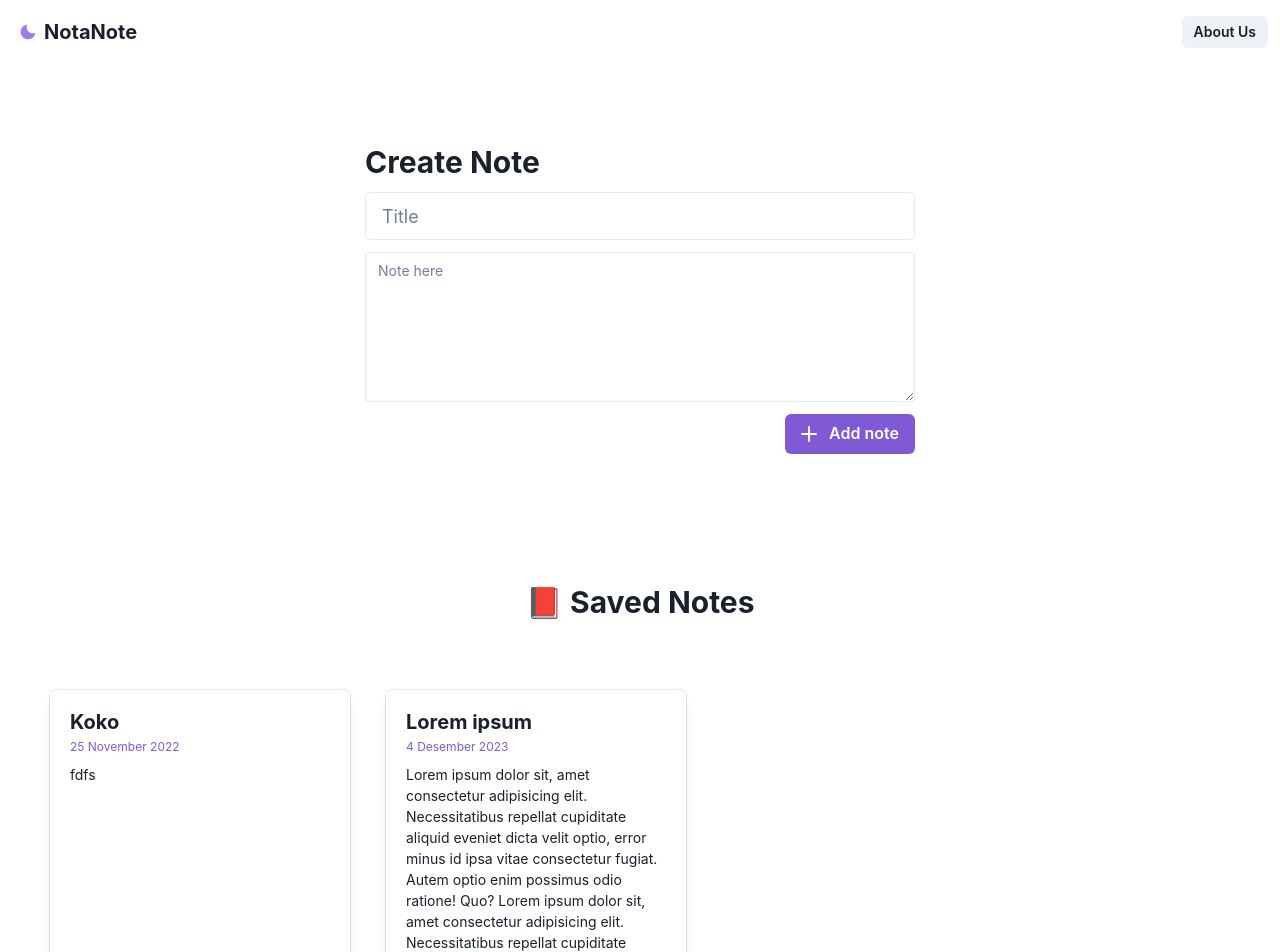
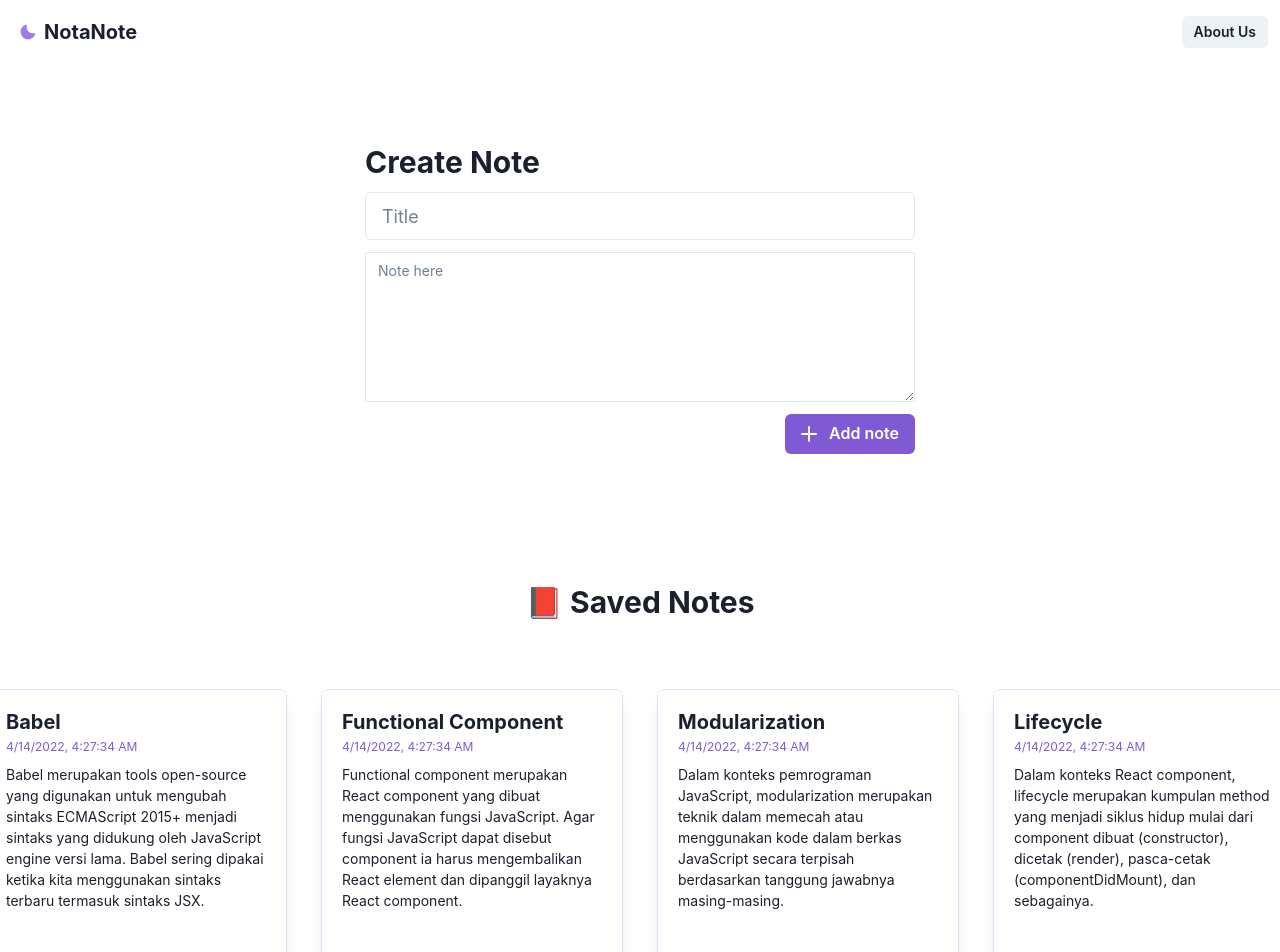
Before and after one commit to nooradn/locka-note, a React (Vite) app: page / in a window 1280 px wide. Shown: the top 952 px of the page. Built offline with nearby package versions, Linux system fonts and the light colour scheme.

Commit message:
success add initial notes

```diff
--- a/src/components/NoteItem.jsx
+++ b/src/components/NoteItem.jsx
@@ -1,19 +1,23 @@
 import React from "react";
 import { Card, Heading, Text, Spacer, Button, Flex } from "@chakra-ui/react";
 
-function NoteItem({ title, date, content }) {
+function NoteItem({ title, date, content, isArchived }) {
+
+  const prepareDate = new Date(date);
+  const humanReadableDate = prepareDate.toLocaleString()
+
   return (
     <>
       <Card
         w={300}
-        h={400}
+        h={350}
         p={5}
         boxShadow="lg"
         outline="1px solid rgba(153, 143, 255, 0.25)"
       >
         <Heading size="md">{title}</Heading>
         <Text marginBlock={1} fontSize="xs" color="purple.500">
-          {date}
+          {humanReadableDate}
         </Text>
         <Text marginBlock={1} fontSize="sm">
           {content}
--- a/src/components/NotesContainer.jsx
+++ b/src/components/NotesContainer.jsx
@@ -4,12 +4,7 @@ import {
   Center,
 } from "@chakra-ui/react";
 import React from "react";
-import { getInitialData } from "../initial-data.js";
 import NoteLists from "./NotesLists.jsx";
-
-
-const initNotes = getInitialData()
-console.log(initNotes)
 
 function SavedNotes() {
   return (
--- a/src/components/NotesLists.jsx
+++ b/src/components/NotesLists.jsx
@@ -1,22 +1,35 @@
 import React from "react";
 import NoteItem from "./NoteItem";
+
+// Add the initial notes
+import { getInitialData } from "../initial-data.js";
+const initNotes = getInitialData();
+
+// New notes data & merge it with initial notes
+let newNotesData =[]
+let noteListsMerged = [...initNotes, ...newNotesData]
 
 function NoteLists() {
   return (
     <>
-      {/* NOTES LISTS */}
-      <NoteItem title="Koko" date="25 November 2022" content="fdfs" />
-      <NoteItem title={lorem} date={ddate} content={llorem} />
+      {noteListsMerged.map(({ id, title, body, createdAt, archived }) => (
+        <NoteItem
+          id={id}
+          title={title}
+          date={createdAt}
+          content={body}
+          isArchived={archived}
+        />
+      ))}
     </>
   );
 }
 
 export default NoteLists;
 
-
-
+// Dummy texts
 let lorem = "Lorem ipsum";
-let ddate = '4 Desember 2023'
+let ddate = "4 Desember 2023";
 let llorem = `Lorem ipsum dolor sit, amet consectetur adipisicing elit.
 Necessitatibus repellat cupiditate aliquid eveniet dicta velit optio,
 error minus id ipsa vitae consectetur fugiat. Autem optio enim
```
